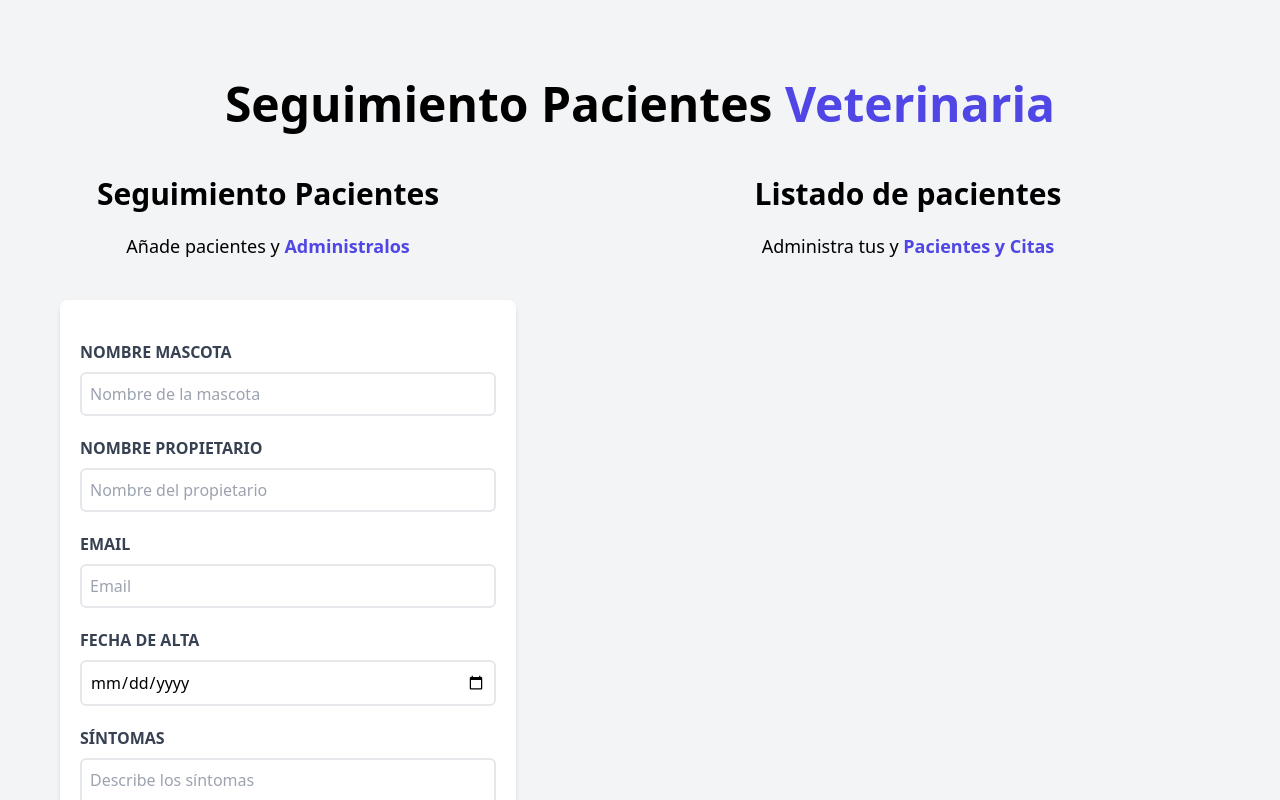
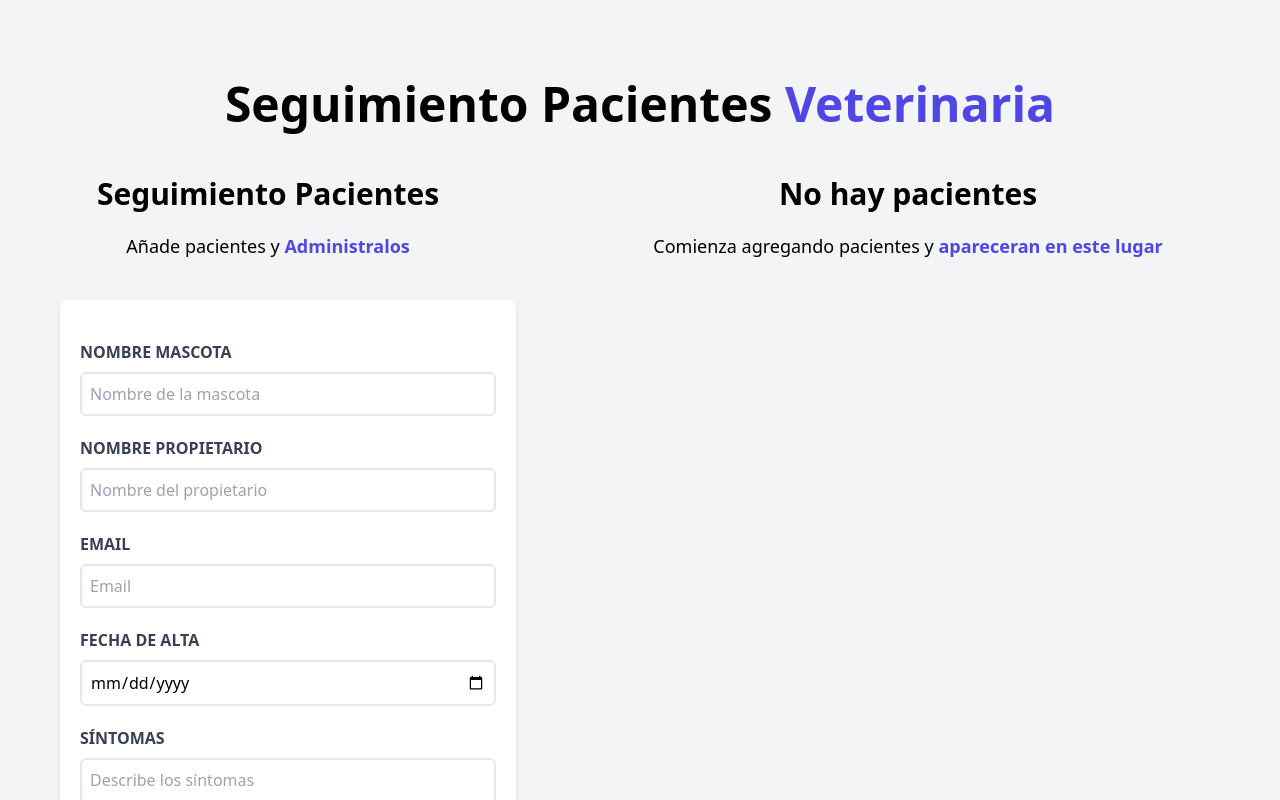
Before and after one commit to yorman40k/citas-react, a React (Vite) app: page / in a window 1280 px wide. Shown: the top 800 px of the page. Built offline with nearby package versions, Linux system fonts and the light colour scheme.

Commit message:
refactor: new way to control the content in the pacientList component

```diff
--- a/src/components/PacientsList.jsx
+++ b/src/components/PacientsList.jsx
@@ -3,6 +3,9 @@ import Pacient from "./Pacient"
 function PacientsList({ pacientes }) {
   return (
     <div className="md:w-1/2 lg:w-3/5 md:h-screen overflow-y-scroll">
+
+      {pacientes && pacientes.length ? (
+        <>
           <h2 className="font-black text-3xl text-center">
             Listado de pacientes
           </h2>
@@ -22,6 +25,25 @@ function PacientsList({ pacientes }) {
               />
             ))
           }
+        </>
+      ) : (
+
+        <>
+          <h2 className="font-black text-3xl text-center">
+            No hay pacientes
+          </h2>
+
+          <p className="text-lg mt-5 text-center mb-10">
+            Comienza agregando pacientes y {''}
+            <span className="text-indigo-600 font-bold">
+              apareceran en este lugar
+            </span>
+          </p>
+        </>
+      )
+
+      }
+
 
     </div>
   )
```
Lines whose indentation alone changed are shown as unchanged.
